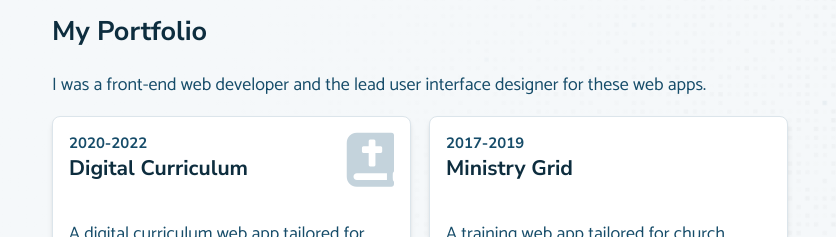
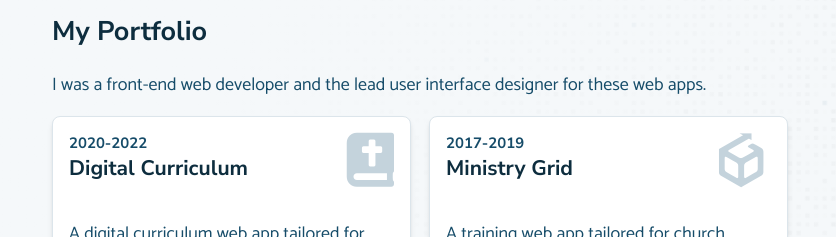
Before and after one commit to ToddWebDev/todd-rizzolo-next-js, a Next.js app: page / in a window 1280 px wide. Shown: the part 1220-1457 px from the top of the page, without its empty margins (444-1280 px from the left). Built offline with nearby package versions, Linux system fonts and the light colour scheme; no server answers; a web font is replaced by a local one.

Commit message:
Import icomoon icons

```diff
--- a/pages/globals.css
+++ b/pages/globals.css
@@ -1,4 +1,12 @@
 @import url('https://fonts.googleapis.com/css2?family=Catamaran&family=Nunito+Sans:wght@700&family=Vujahday+Script&display=swap');
+@font-face {
+  font-family: 'BethlehemIcons';
+  src: url('/fonts/icomoon.eot');
+  src: url('/fonts/icomoon.eot?#iefix') format('embedded-opentype'),
+    url('/fonts/icomoon.woff') format('woff'),
+    url('/fonts/icomoon.ttf') format('truetype'),
+    url('/fonts/icomoon.svg#icomoon') format('svg');
+}
 
 * {
   box-sizing: border-box;
@@ -194,3 +202,20 @@
   text-rendering: auto;
   -webkit-font-smoothing: antialiased;
 }
+
+[class^='icomoon-'] {
+  font-family: 'BethlehemIcons';
+  font-style: normal;
+  font-weight: normal;
+  font-variant: normal;
+  line-height: 1;
+
+  display: inline-block;
+
+  -webkit-font-smoothing: antialiased;
+  -moz-osx-font-smoothing: grayscale;
+}
+
+.icomoon-ministryGrid:before {
+  content: '\e901';
+}
```
